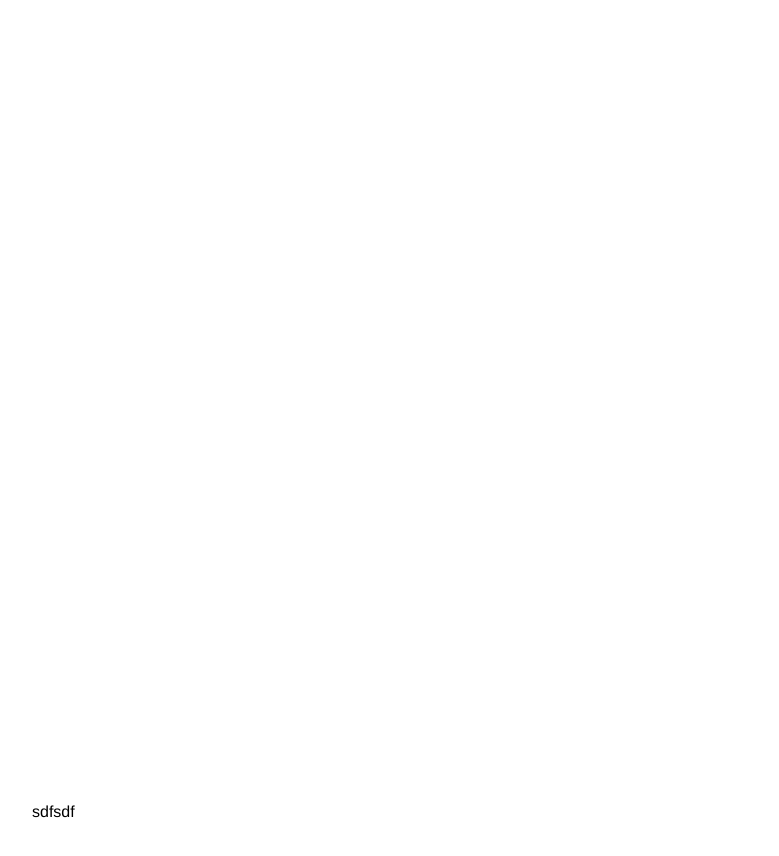
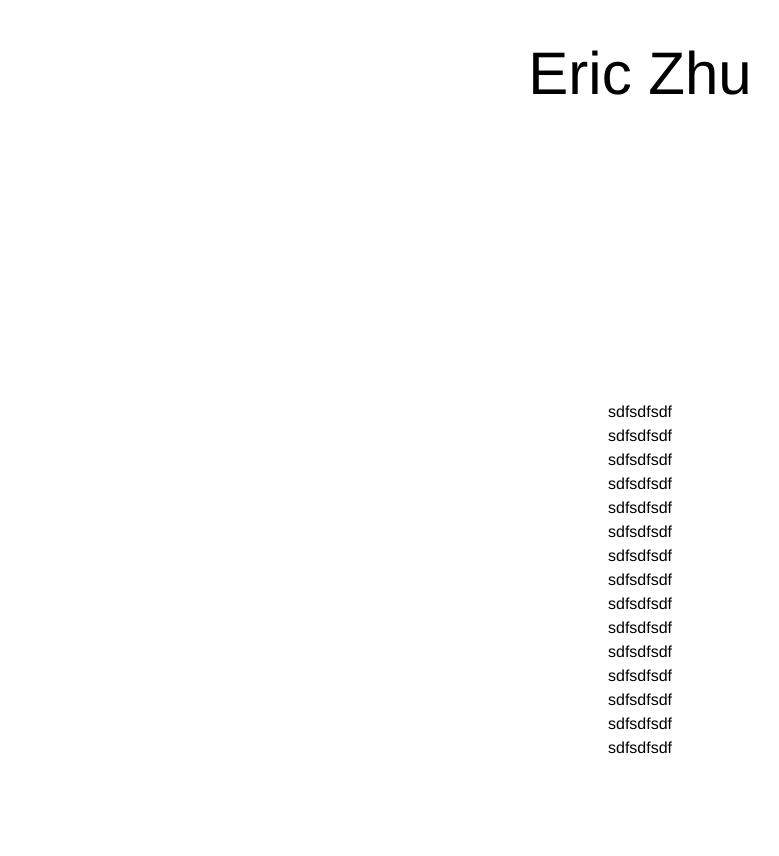
Before and after one commit to ericfzhu/website, a Next.js app: page /socials in a window 1280 px wide. Shown: the top 856 px of the page, without its empty margins (0-779 px from the left). Before the commit the page ends 824 px from the top, so only its background shows below. Built offline with nearby package versions, Linux system fonts and the light colour scheme.

Commit message:
Hide scrollbar, using vh instead of %s for main component animation

```diff
--- a/pages/index.tsx
+++ b/pages/index.tsx
@@ -7,7 +7,7 @@ const Home: NextPage = () => {
     let currentYear = new Date().getFullYear()
 
     return (
-        <motion.div className="px-8 scrollbar-hide">
+        <motion.div className="px-8">
             <Head>
                 <title>Eric Zhu</title>
                 <meta property={'og:title'} content={'Eric Zhu'} key="title" />
@@ -19,10 +19,10 @@ const Home: NextPage = () => {
                 <link rel="icon" href="/white.ico" />
             </Head>
 
-            <motion.div className="min-h-screen py-16 flex-1 flex flex-col justify-center items-center">
+            <motion.div className="min-h-screen flex-col flex items-center align-middle justify-center">
                 <motion.div
-                    initial={{ opacity: 1, y: '-400%' }}
-                    animate={{ translateY: '400%' }}
+                    initial={{ opacity: 1, y: '-35vh' }}
+                    animate={{ translateY: '35vh' }}
                     transition={{ duration: 0.5, type: 'tween' }}
                 >
                     <motion.h1 className="font-serif text-6xl m-5">
--- a/pages/socials.tsx
+++ b/pages/socials.tsx
@@ -7,12 +7,12 @@ const Socials: NextPage = () => {
     let currentYear = new Date().getFullYear()
 
     return (
-        <motion.div className="px-8 overflow-visible">
+        <motion.div className="px-8">
             <Head>
                 <title>Eric Zhu: Socials</title>
                 <meta
                     property={'og:title'}
-                    content={'Eric Zhu: Socials'}
+                    content={'Eric Zhu - Socials'}
                     key="title"
                 />
                 <meta
@@ -23,12 +23,10 @@ const Socials: NextPage = () => {
                 <link rel="icon" href="/white.ico" />
             </Head>
 
-            <motion.div
-                initial={{ opacity: 1 }}
-                className="min-h-screen py-16 flex-1 flex flex-col justify-center items-center"
-            >
+            <motion.div className="min-h-screen flex-col flex items-center align-middle justify-center">
                 <motion.div
-                    animate={{ translateY: '-400%' }}
+                    initial={{ y: 0 }}
+                    animate={{ translateY: '-35vh' }}
                     transition={{ duration: 0.5, type: 'tween', delay: 0.2 }}
                 >
                     <Link href="/">
@@ -62,8 +60,28 @@ const Socials: NextPage = () => {
                     &copy; {currentYear}. All rights reserved.
                 </motion.p>
             </motion.div>
-
-            <motion.div>sdfsdf</motion.div>
+            <motion.div
+                initial={{ y: '1800%' }}
+                animate={{ y: -400 }}
+                transition={{ type: 'tween', delay: 0.7 }}
+                className="flex flex-col items-center "
+            >
+                <motion.div>sdfsdfsdf</motion.div>
+                <motion.div>sdfsdfsdf</motion.div>
+                <motion.div>sdfsdfsdf</motion.div>
+                <motion.div>sdfsdfsdf</motion.div>
+                <motion.div>sdfsdfsdf</motion.div>
+                <motion.div>sdfsdfsdf</motion.div>
+                <motion.div>sdfsdfsdf</motion.div>
+                <motion.div>sdfsdfsdf</motion.div>
+                <motion.div>sdfsdfsdf</motion.div>
+                <motion.div>sdfsdfsdf</motion.div>
+                <motion.div>sdfsdfsdf</motion.div>
+                <motion.div>sdfsdfsdf</motion.div>
+                <motion.div>sdfsdfsdf</motion.div>
+                <motion.div>sdfsdfsdf</motion.div>
+                <motion.div>sdfsdfsdf</motion.div>
+            </motion.div>
         </motion.div>
     )
 }
--- a/styles/globals.css
+++ b/styles/globals.css
@@ -8,6 +8,16 @@ body {
     margin: 0;
     font-family: Helvetica Neue, -apple-system, BlinkMacSystemFont, Segoe UI,
         Roboto, Oxygen, Ubuntu, Cantarell, Fira Sans, Droid Sans, sans-serif;
+    -ms-overflow-style: none;
+    scrollbar-width: none;
+}
+
+body::-webkit-scrollbar {
+    display: none;
+}
+
+scrollbar-hide::-webkit-scrollbar {
+    display: none;
 }
 
 a {
--- a/tailwind.config.js
+++ b/tailwind.config.js
@@ -1,4 +1,5 @@
-/** @type {import('tailwindcss').Config} */
+const plugin = require('tailwindcss/plugin')
+
 module.exports = {
     content: [
         './pages/**/*.{html,js,ts,jsx,tsx}',
@@ -10,5 +11,4 @@ module.exports = {
             sans: ['Helvetica Neue', 'sans-serif'],
         },
     },
-    plugins: [],
 }
```
